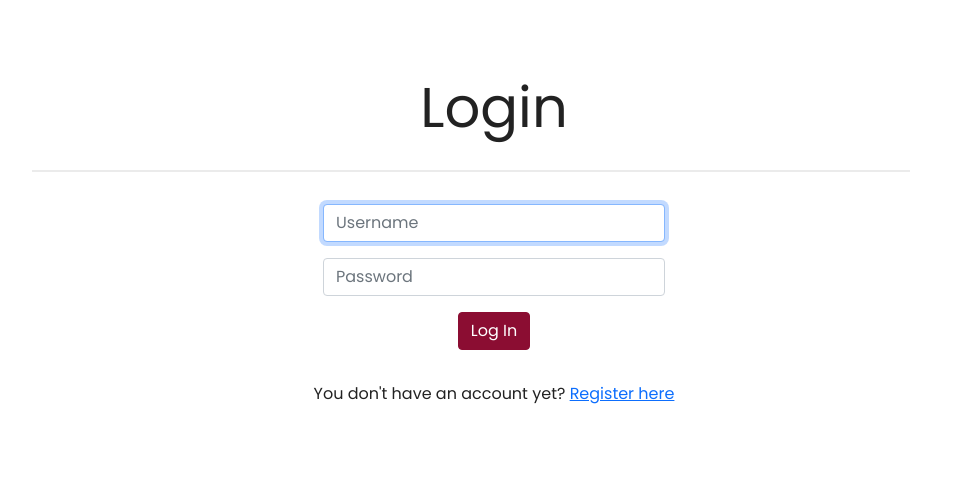
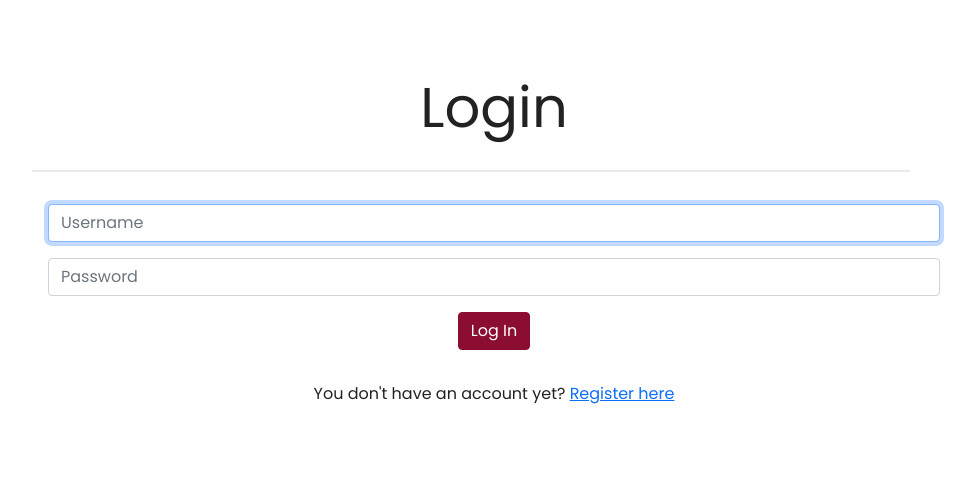
Before and after one commit to CamilaNieto-Centennial/ANIMAL-RESCUE, a Flask app: page /login in a window 1280 px wide. Shown: the part 208-709 px from the top of the page, without its empty margins (146-1121 px from the left). Run offline with Flask 2, Linux system fonts and the light colour scheme; some libraries are stand-ins or nearby versions.

Commit message:
Style of classes fixed

```diff
--- a/templates/login.html
+++ b/templates/login.html
@@ -14,10 +14,10 @@
                 <hr>
                 <div class="col-12">
                     <div class="mb-3">
-                        <input autocomplete="off" autofocus class="form-control mx-auto w-auto" id="username" name="username" placeholder="Username" type="text">
+                        <input autocomplete="off" autofocus class="form-control mx-auto" id="username" name="username" placeholder="Username" type="text">
                     </div>
                     <div class="mb-3">
-                        <input class="form-control mx-auto w-auto" id="password" name="password" placeholder="Password" type="password">
+                        <input class="form-control mx-auto" id="password" name="password" placeholder="Password" type="password">
                     </div>
                     <button class="btn btn-primary" type="submit">Log In</button>
                 </div>
```
